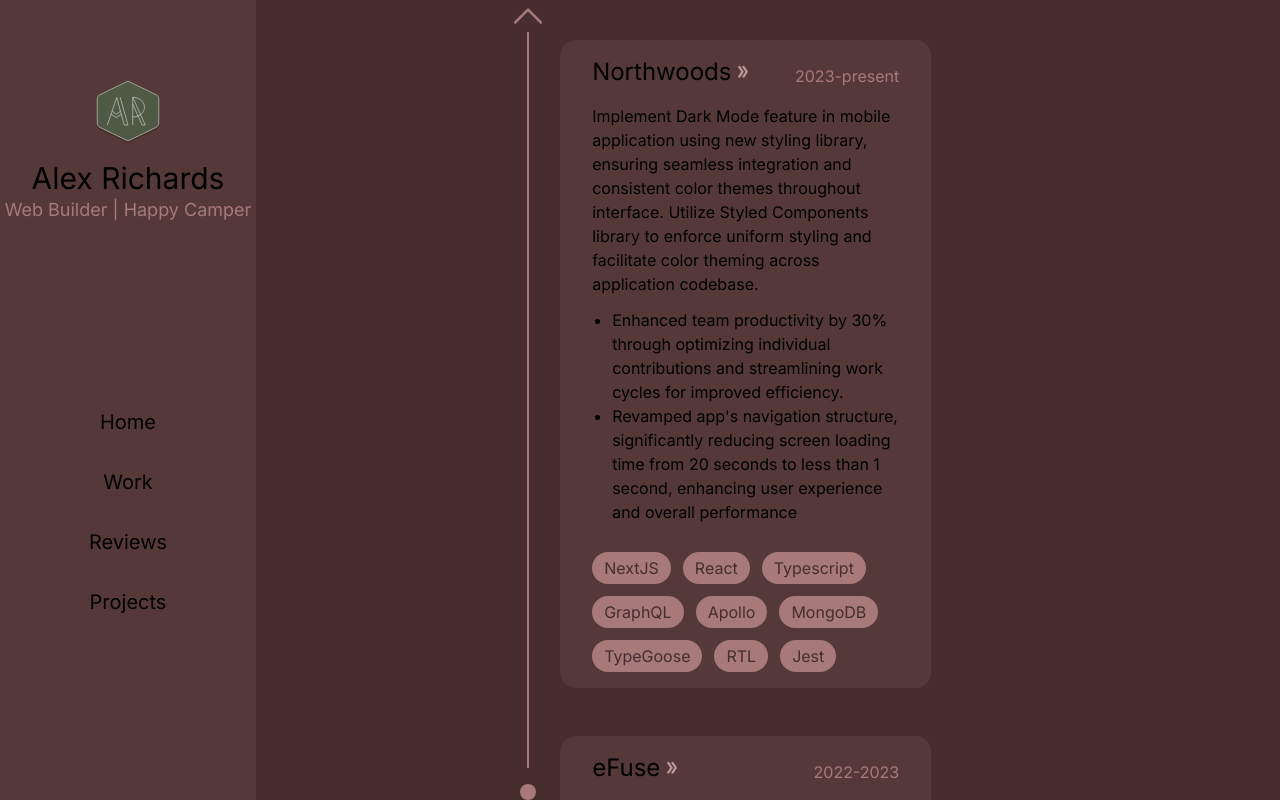
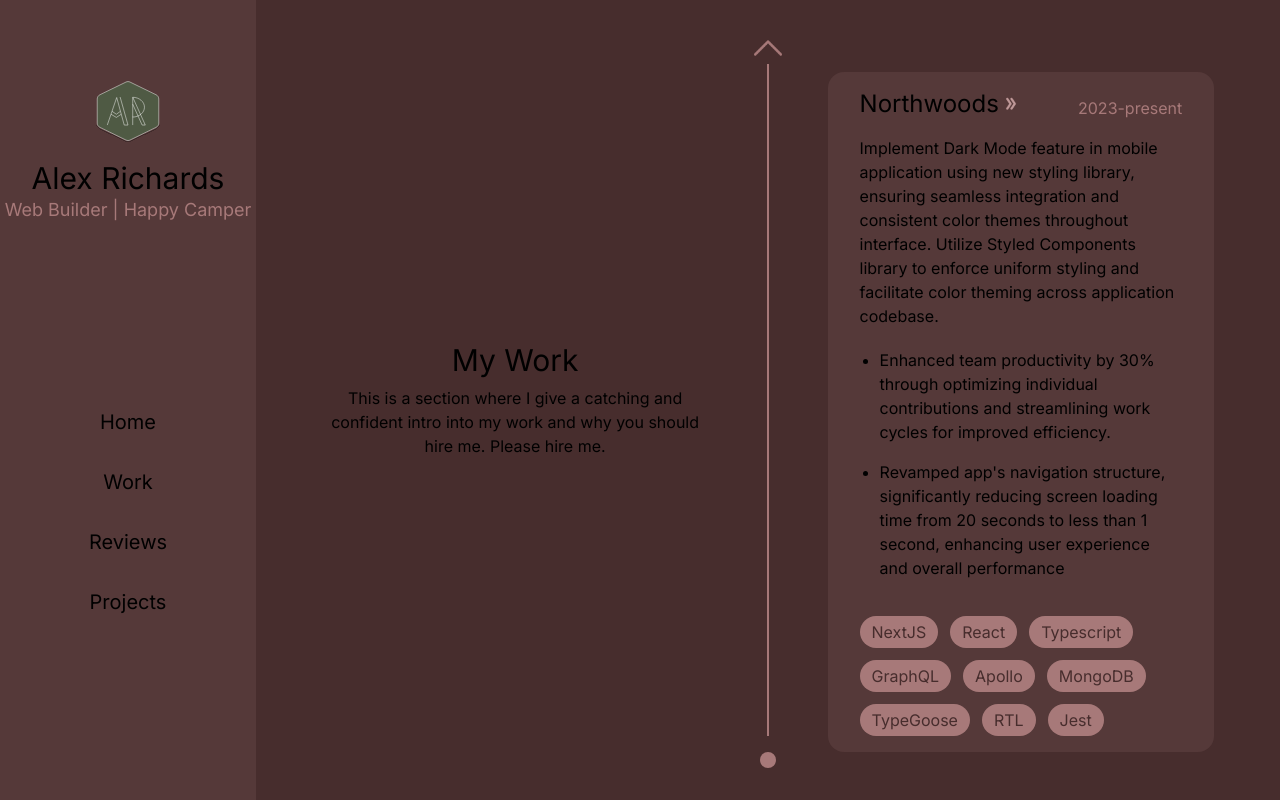
Before and after one commit to AlexRichards9595/portfolio, a Next.js app: page /work in a window 1280 px wide. Built offline with nearby package versions, Linux system fonts and the light colour scheme.

Commit message:
updated some stuff

```diff
--- a/src/app/globals.css
+++ b/src/app/globals.css
@@ -23,6 +23,18 @@
 
 @layer utilities {
   .text-balance {
-    text-wrap: balance;
+    text-wrap: normal;
   }
 }
+
+@layer utilities {
+  /* Hide scrollbar for Chrome, Safari and Opera */
+  .no-scrollbar::-webkit-scrollbar {
+    display: none;
+  }
+  /* Hide scrollbar for IE, Edge and Firefox */
+  .no-scrollbar {
+    -ms-overflow-style: none;  /* IE and Edge */
+    scrollbar-width: none;  /* Firefox */
+  }
+}
--- a/src/app/page.tsx
+++ b/src/app/page.tsx
@@ -5,9 +5,9 @@
   return (
     <div className={'flex flex-col items-center lg:pt-8 lg:px-48 w-full h-full overflow-y-auto pb-8'}>
       <Image className={'w-full h-96 lg:h-[600px] object-cover object-top lg:rounded-2xl mb-8'} src={'/landing-image.jpg'} width={1000} height={1000} alt={'Landing Image'}/>
-      <p className={'text-lg w-4/5 text-center'}>I like travelling more than working. But when I do work, I love building beautiful and valuable web applications. I am pretty good at it too. Feel free to
+      <p className={'text-lg w-4/5 text-center'}>My name is Alex Richards and I like travelling more than working. But when I do work, I love building beautiful and valuable web applications. I am pretty good at it too. Feel free to
        poke around and see for yourself. Or grab what you need below and go.</p>
-      <div className={'flex flex-row w-96 justify-between mt-20 px-4'}>
+      <div className={'flex flex-row w-96 justify-between mt-12 px-4'}>
         <Link className={'flex flex-col items-center gap-2 text-center hover:scale-105 ease-in-out transition-all duration-500'} href={'https://www.linkedin.com/in/alexrichards9595/'} target="_blank">
           <Image src={'/linkedin-icon.png'} alt={'LinkedIn'} width={50} height={50}/>
           <p>LinkedIn</p>
--- a/src/app/work/page.tsx
+++ b/src/app/work/page.tsx
@@ -4,13 +4,17 @@
 import Card from "@/components/Card";
 const Work = ()=> {
   return (
-      <div className="flex flex-row min-h-screen h-fit w-11/12 lg:w-1/2 mx-auto">
-        <div className={'flex flex-col items-center w-48 min-h-screen h-full mr-4'}>
-          <Image src={'/icon-arrow-up.png'} alt={'Arrow'} height={50} width={50}/>
+      <div className="flex flex-col lg:flex-row lg:justify-around w-full lg:h-screen lg:overflow-y-hidden px-4 lg:px-12">
+        <div className={'flex flex-col lg:h-screen lg:w-5/12 text-center justify-center py-4'}>
+          <p className={'text-3xl pb-2'}>My Work</p>
+          <p>This is a section where I give a catching and confident intro into my work and why you should hire me. Please hire me.</p>
+        </div>
+        <div className={'hidden lg:flex flex-col items-center w-12 py-8'}>
+          <Image src={'/icon-arrow-up.png'} className={'h-8 w-8'} alt={'Arrow'} height={50} width={50}/>
           <span className={'w-[2px] bg-lightest grow'}/>
           <span className={'mt-4 bg-lightest h-4 w-4 rounded-full'}/>
         </div>
-        <div className={'flex flex-col h-full py-4 justify-between'}>
+        <div className={'flex flex-col w-full lg:w-5/12 h-full lg:py-12 justify-between items-center overflow-y-auto no-scrollbar'}>
           {employerData.map(company => (
              <Card
                  key={company.name}
--- a/src/components/Card.tsx
+++ b/src/components/Card.tsx
@@ -12,7 +12,7 @@
 }
 const Card = ({title, subtitle, description, tags, link, bullets}: CardProps) => {
   return (
-      <div className={'flex flex-col py-4 px-8 bg-secondary rounded-2xl my-6 lg:w-4/5'}>
+      <div className={'flex flex-col py-4 px-8 bg-secondary rounded-2xl my-6'}>
         <div className={'flex flex-row flex-wrap justify-between items-end mb-4'}>
           {!!link ? (
               <Link href={link} className={'flex flex-row gap-1 items-center'} target={'_blank'}>
@@ -28,7 +28,7 @@
         {bullets && (
             <ul className={'flex flex-col list-disc pl-5 my-3'}>
               {bullets.map(bullet => (
-                  <li key={bullet}>{bullet}</li>
+                  <li key={bullet} className={'my-2'}>{bullet}</li>
               ))}
             </ul>
         )}
--- a/src/components/Sidebar.tsx
+++ b/src/components/Sidebar.tsx
@@ -2,6 +2,7 @@
 import Image from "next/image";
 
 const Sidebar = () => {
+
   return <div className={'hidden lg:flex flex-col items-center h-screen w-1/5 bg-secondary pt-20'}>
     <div className={'flex flex-col items-center'}>
       <Image src={'/logo.svg'} className={'w-16 h-16 mb-4'} width={400} height={400} alt={'Logo'}/>
```
